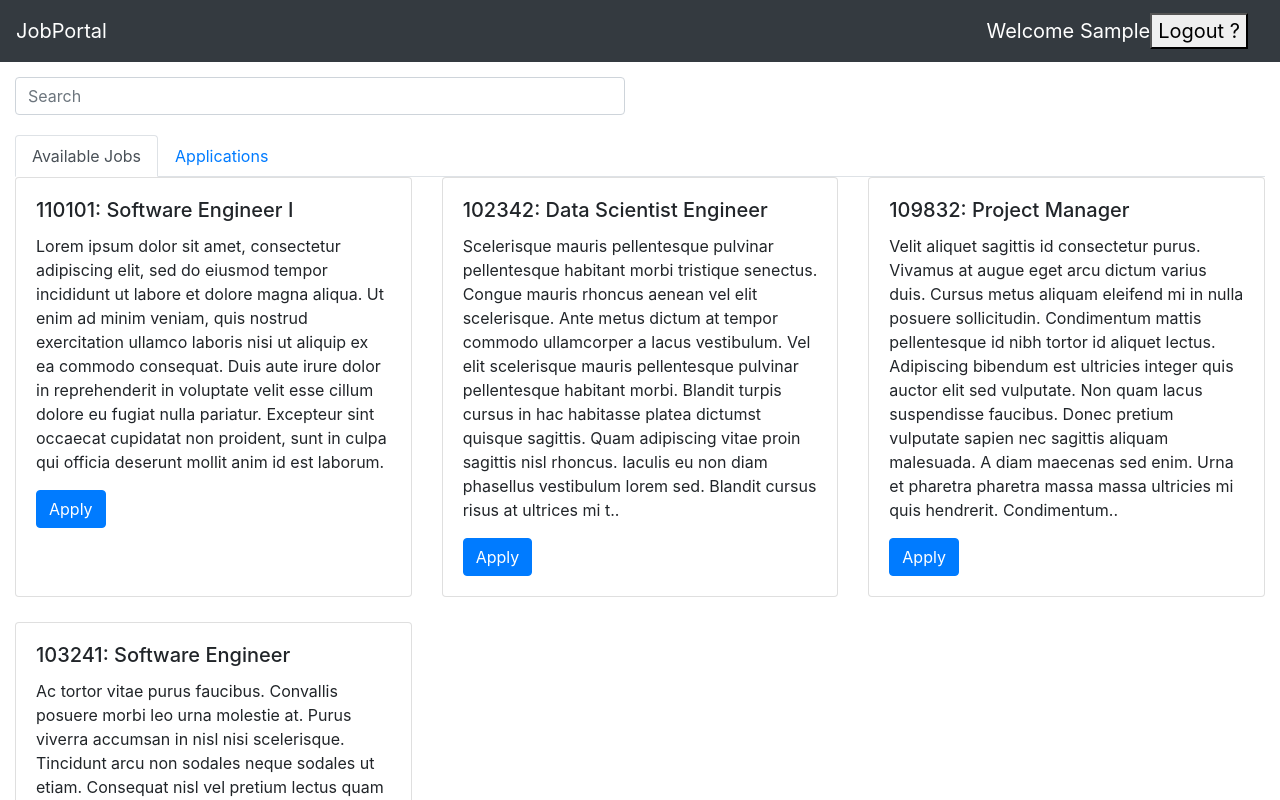
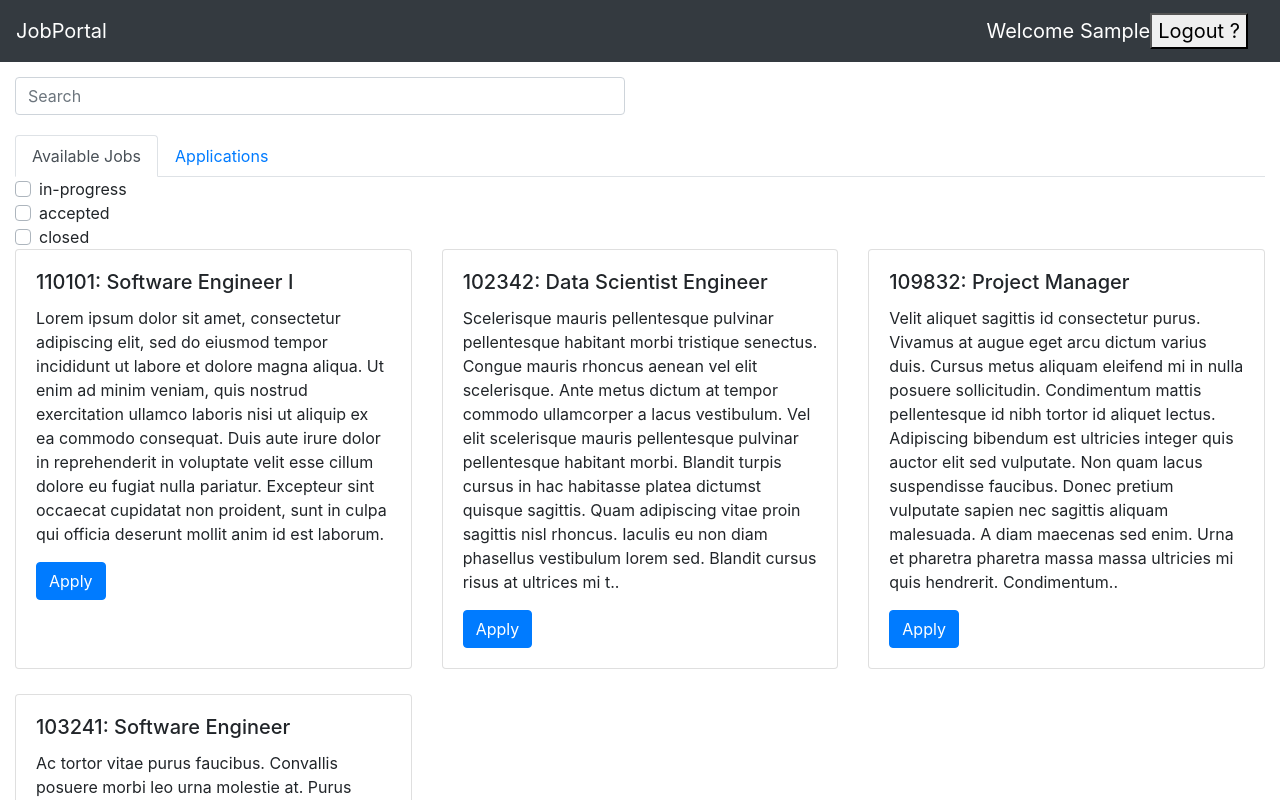
Before and after one commit to AkritiKapur/job-portal-app, a React (Create React App) app: page / in a window 1280 px wide. Both pictures are taken after typing "Sample", "Sample123" into the empty fields and a click on the button "Login". Shown: the top 800 px of the page. Built offline with nearby package versions, Linux system fonts and the light colour scheme.

Commit message:
application filter

```diff
--- a/src/authentication/Login.js
+++ b/src/authentication/Login.js
@@ -52,7 +52,6 @@ class Login extends Component {
         this.props.success(user);
         localStorage.setItem("user", JSON.stringify(user));
         this.props.history.push('/');
-        // history.push('/');
     }
 
     render() {
--- /dev/null
+++ b/src/candidateDashboard/ApplicationFilter.js
@@ -0,0 +1,42 @@
+import React, { Component } from 'react';
+import { connect } from 'react-redux';
+import Form from 'react-bootstrap/Form';
+import checkboxes from './Filter';
+
+class ApplicationFilter extends Component {
+    // https://medium.com/@wlodarczyk_j/handling-multiple-checkboxes-in-react-js-337863fd284e
+    constructor(props, context) {
+        super(props, context);
+        this.state = checkboxes.reduce(function(map, obj) {
+                map[obj.key] = true;
+                return map;
+            }, {});
+
+        this.handleChange = this.handleChange.bind(this);
+    };
+
+    handleChange = (event) => {
+        const item = event.target.name;
+        const isChecked = event.target.checked;
+
+        this.setState({item: isChecked});
+    }
+
+    render() {
+        const { checked } = this.state;
+
+        return (
+            <React.Fragment>
+                {checkboxes.map(item => (
+                    <div className="custom-control custom-checkbox">
+                        <input type="checkbox" className="custom-control-input" id={item.key} onChange={this.handleChange}/>
+                        <label className="custom-control-label" for={item.key}>{item.label}</label>
+                    </div>
+                ))}
+            </React.Fragment>
+        );
+    }
+
+}
+
+export default connect()(ApplicationFilter);
--- a/src/candidateDashboard/Dashboard.js
+++ b/src/candidateDashboard/Dashboard.js
@@ -1,6 +1,7 @@
 import React, { Component } from 'react';
 import { connect } from 'react-redux';
 import Jobs from './Jobs'
+import ApplicationFilter from './ApplicationFilter';
 
 class Dashboard extends Component {
     // componentDidMount() {
@@ -26,6 +27,7 @@ class Dashboard extends Component {
 
         return (
             <div className="candidate-dashboard">
+                <ApplicationFilter />
                 <Jobs jobs={jobs} />
             </div>
         );
--- /dev/null
+++ b/src/candidateDashboard/Filter.js
@@ -0,0 +1,19 @@
+const checkboxes = [
+    {
+        'name': 'in-progress',
+        'key': 'in-progress',
+        'label': 'in-progress'
+    },
+    {
+        'name': 'accepted',
+        'key': 'accepted',
+        'label': 'accepted'
+    },
+    {
+        'name': 'closed',
+        'key': 'closed',
+        'label': 'closed'
+    }
+]
+
+export default checkboxes;
--- a/src/candidateDashboard/JobCard.js
+++ b/src/candidateDashboard/JobCard.js
@@ -37,6 +37,7 @@ class JobCard extends Component {
 
     applyForJob = (event) => {
         this.setState({applicationStatus: true});
+        // TODO: add call to send job application to backend.
     }
 }
 
--- a/src/candidateDashboard/Jobs.js
+++ b/src/candidateDashboard/Jobs.js
@@ -8,7 +8,7 @@ class Jobs extends Component {
 
         this.props.jobs.forEach(job => {
             cards.push(
-                <JobCard title={job.title} id={job.id} description={job.description} />
+                <JobCard key={job.id} title={job.title} id={job.id} description={job.description} />
             )
         });
         return (
```
